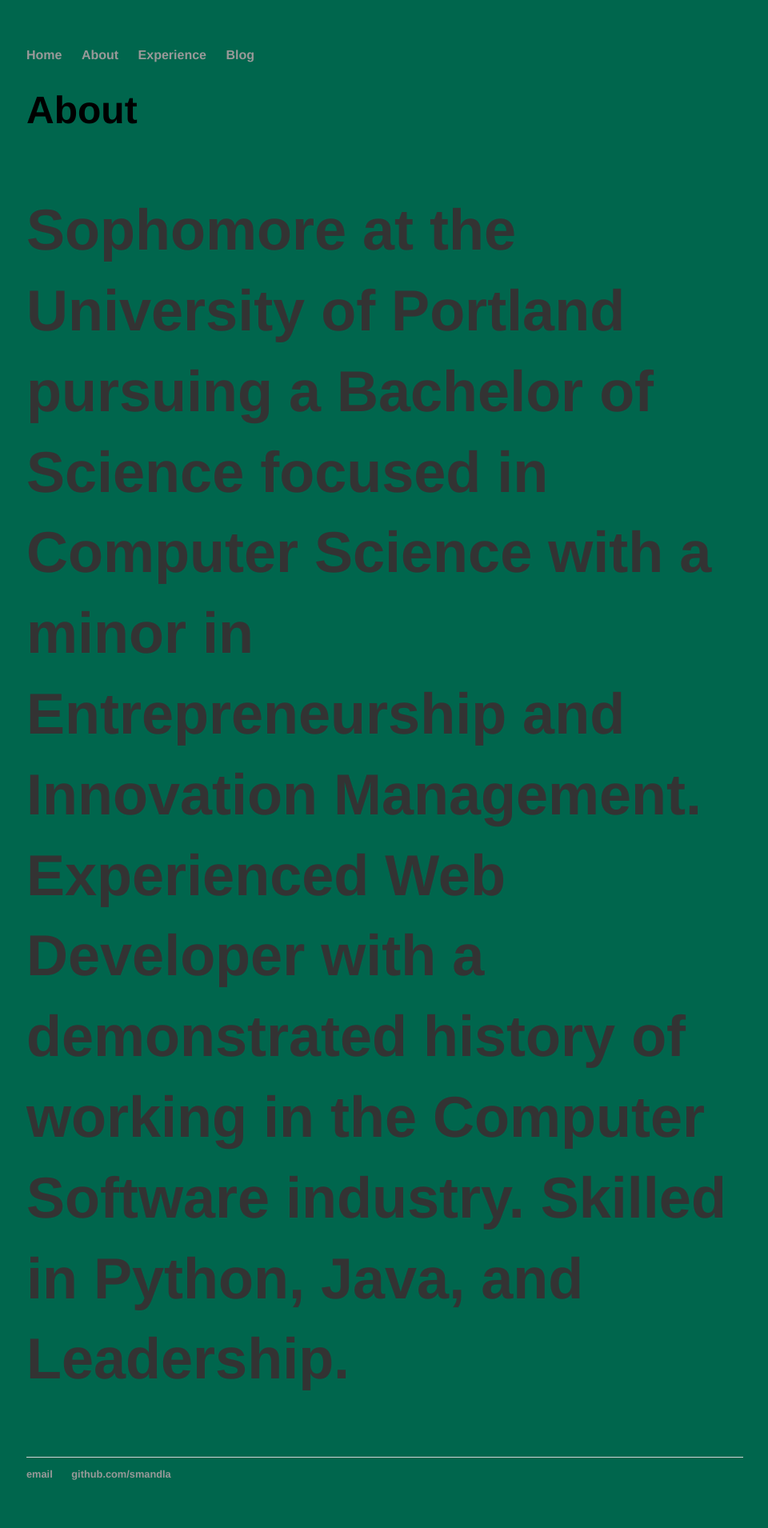
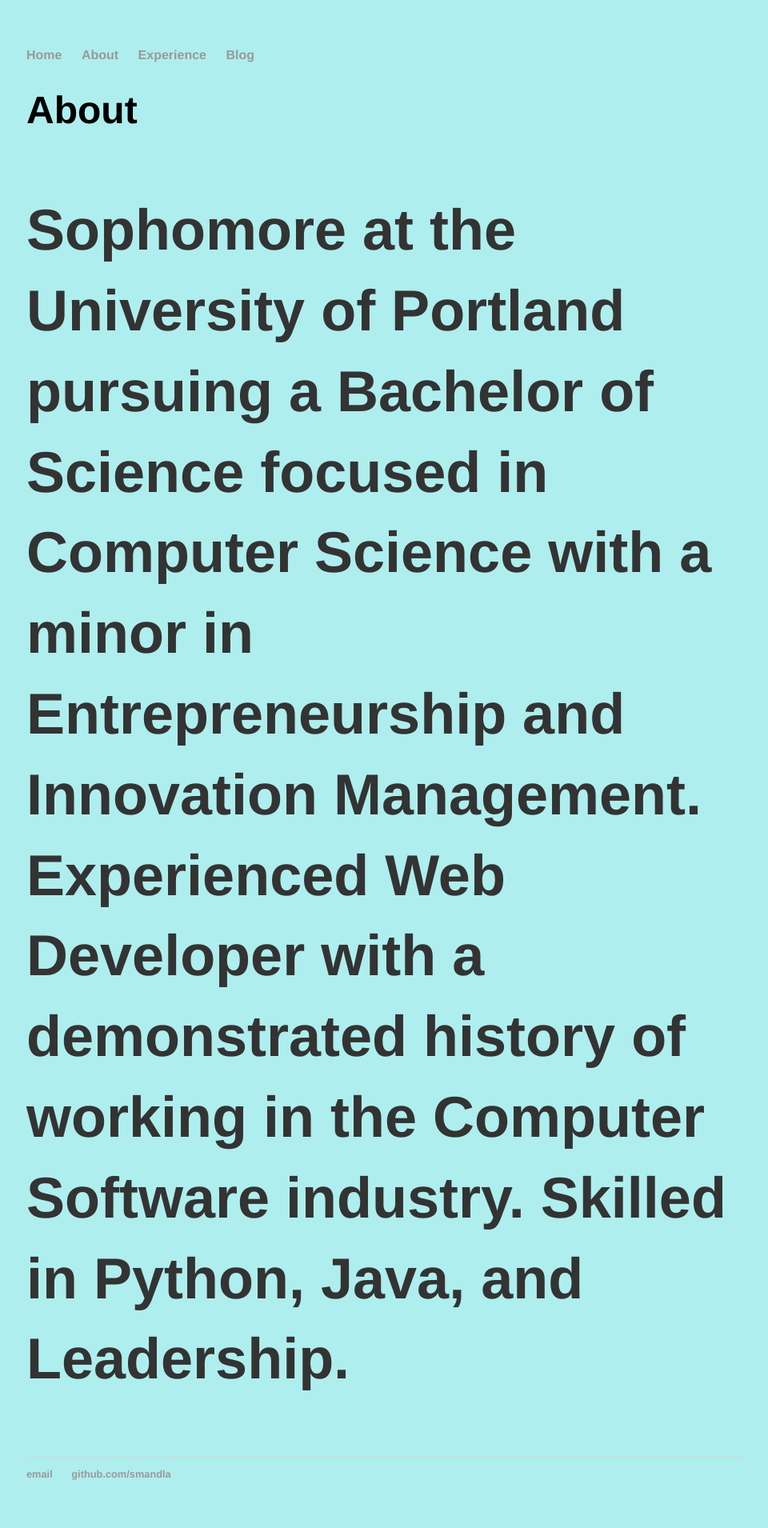
Before and after one commit to smandla/smandla.github.io, a Jekyll site: the page built from about/index.html, in a window 1280 px wide. Shown: the whole page at 80% size, without its empty margins (159-1119 px from the left). Built offline with Jekyll 4.4.1, drawn with Linux system fonts in a browser that asks for light colours.

Commit message:
Update main.css

```diff
--- a/css/main.css
+++ b/css/main.css
@@ -1,5 +1,5 @@
 body {
-    background: #00664d;
+    background-color: #AFEEEE;
     margin: 60px auto;
     width: 70%;
 }
```
